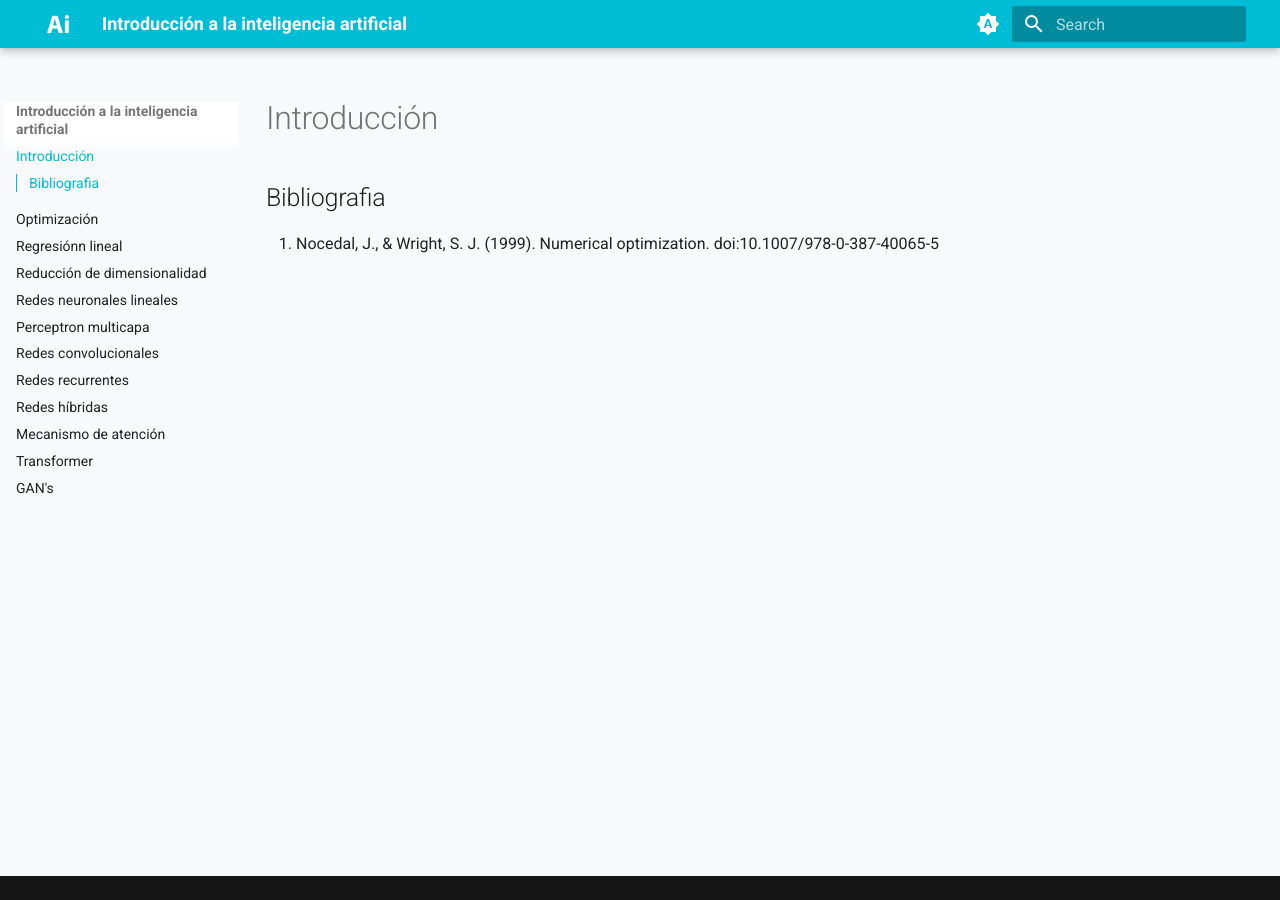
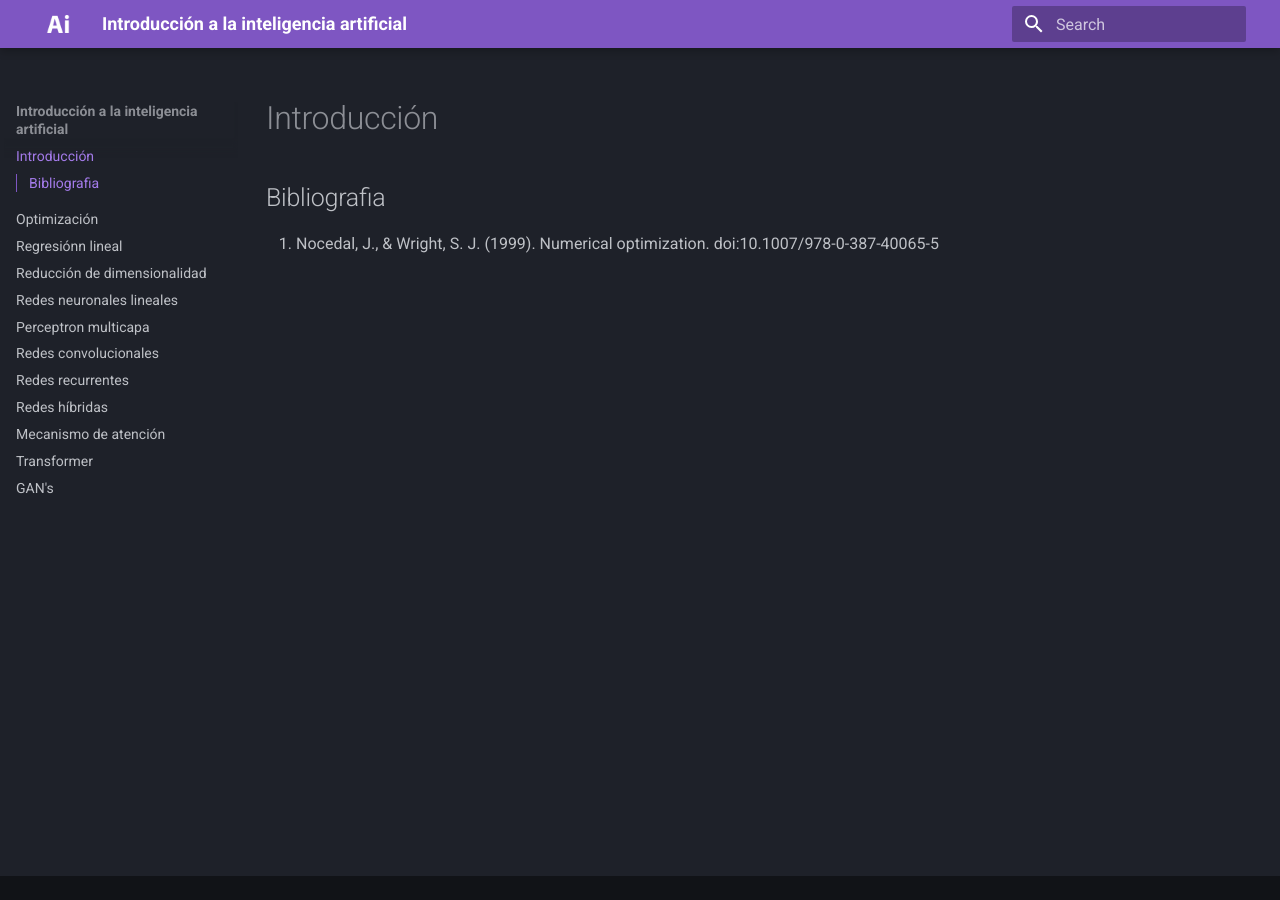
Before and after one commit to giovannilopez9808/NotasTallerIntroduccionIA, an MkDocs documentation site: the page built from docs/index.md, in a window 1280 px wide. Built offline with MkDocs 1.6.1 and Material for MkDocs 9.7.7, drawn with Linux system fonts in a browser that asks for light colours.

```diff
--- a/mkdocs.yml
+++ b/mkdocs.yml
@@ -22,6 +22,7 @@
 extra_css:
   - https://cdnjs.cloudflare.com/ajax/libs/KaTeX/0.16.7/katex.min.css
   - stylesheets/extra.css
+  - stylesheets/monokai.css
 
 theme:
   logo: assets/images/icon.png
@@ -31,29 +32,12 @@
     - yaml
     - rust
   palette:
-    # Palette toggle for automatic mode
-    - media: "(prefers-color-scheme)"
-      toggle:
-        icon: material/brightness-auto
-        name: Switch to light mode
-
-    # Palette toggle for light mode
-    - media: "(prefers-color-scheme: light)"
-      scheme: default
-      primary: cyan
-      accent: cyan
-      toggle:
-        icon: material/toggle-switch
-        name: Switch to dark mode
-
-    # Palette toggle for dark mode
-    - media: "(prefers-color-scheme: dark)"
-      primary: deep purple
-      accent: deep purple
-      scheme: slate
-      toggle:
-        icon: material/toggle-switch-off-outline
-        name: Switch to light mode
+    primary: deep purple
+    accent: deep purple
+    scheme: slate
+    toggle:
+      icon: material/toggle-switch-off-outline
+      name: Switch to light mode
   features:
     - navigation.sections
     - navigation.expand
@@ -64,6 +48,7 @@
     #- toc.integrate
 
 markdown_extensions:
+  - codehilite
   - toc:
       toc_depth: 2
   - pymdownx.arithmatex:
@@ -72,6 +57,8 @@
   - pymdownx.emoji:
       emoji_index: !!python/name:material.extensions.emoji.twemoji
       emoji_generator: !!python/name:material.extensions.emoji.to_svg
+  - pymdownx.highlight: # provide options that apply also to the superfences extension
+      use_pygments: false
 
 extra:
   generator: false
```
